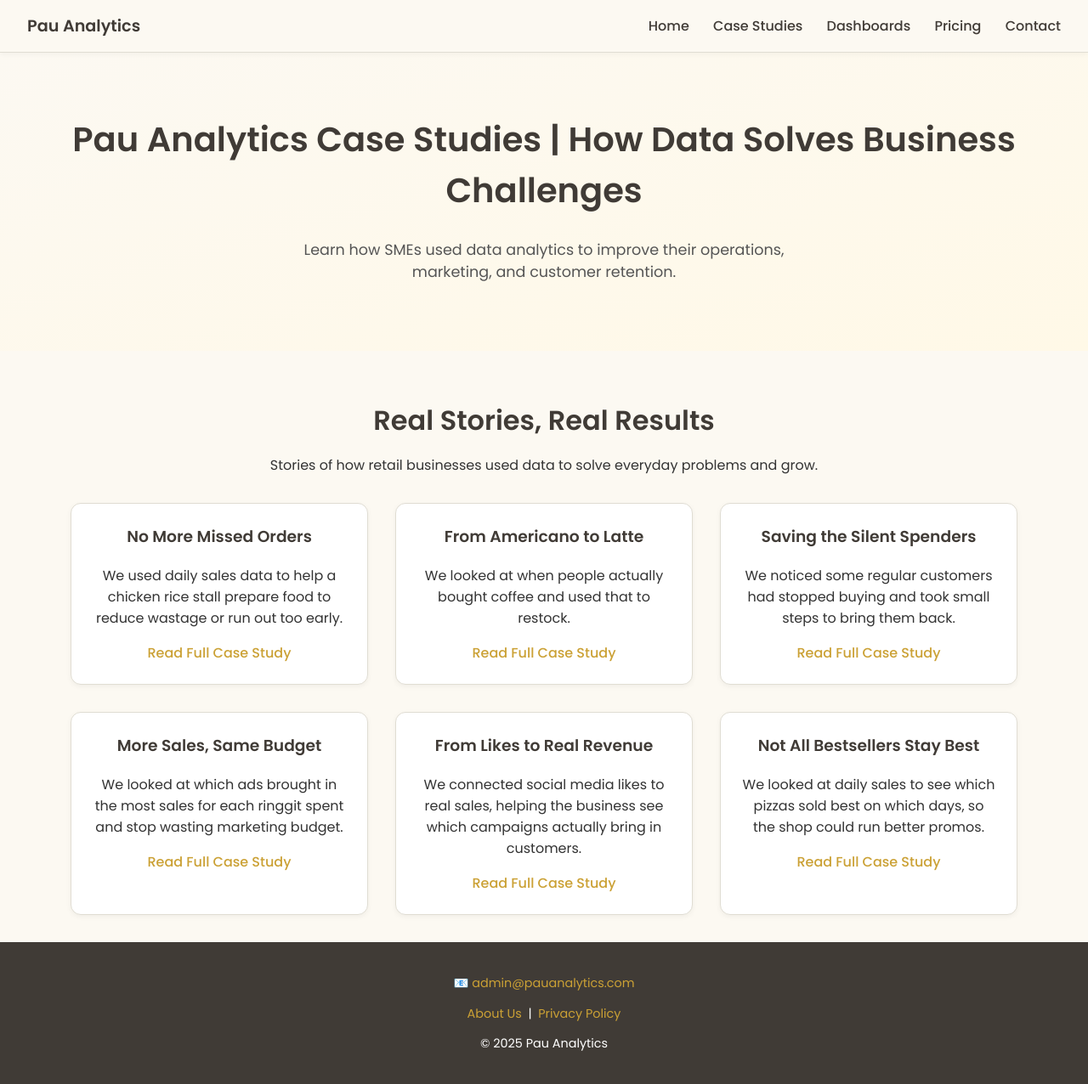
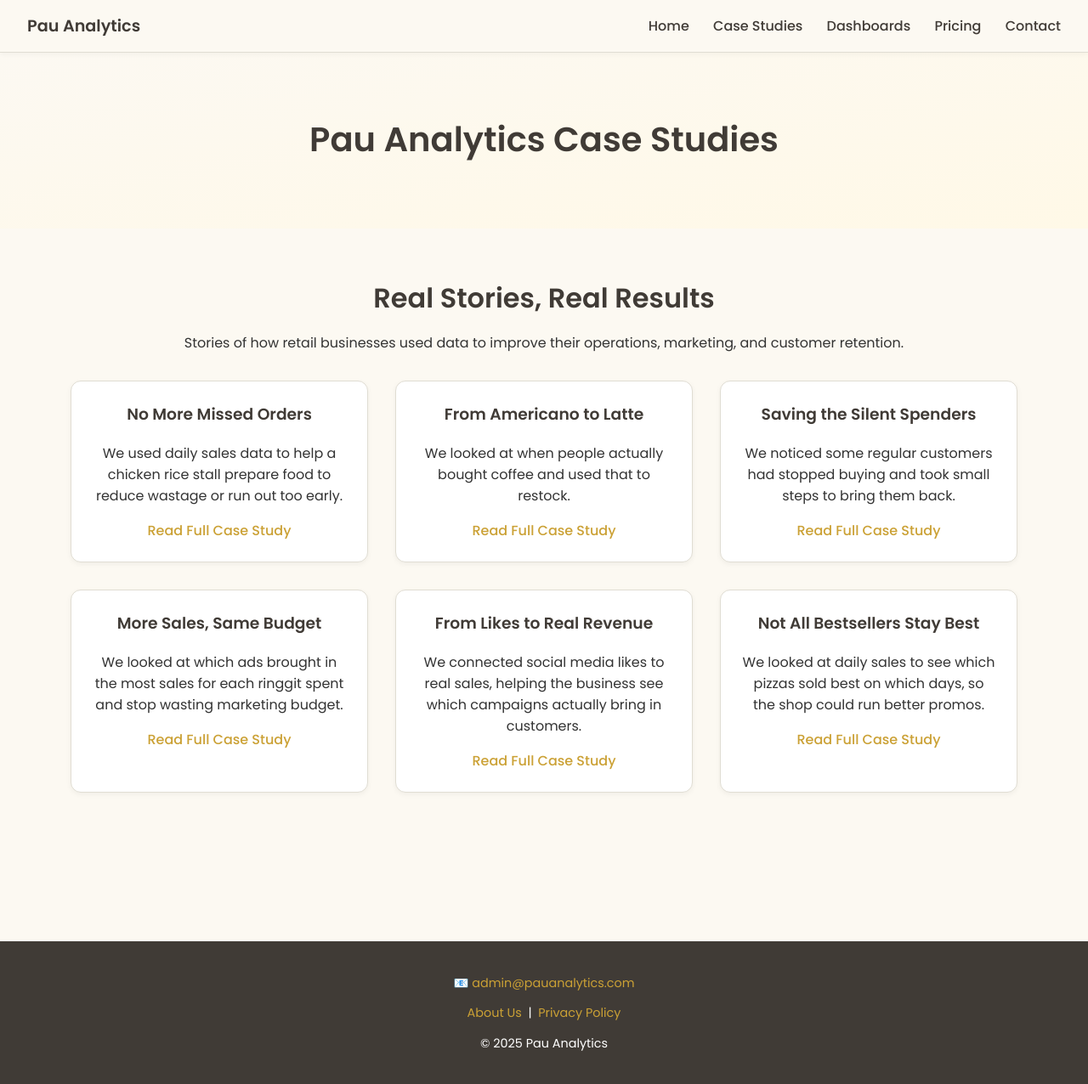
Before and after one commit to lyven81/pinnacles-learning-website, a Jekyll site: the page case-studies.html, which Jekyll copies as it is, in a window 1280 px wide and 1277 px high. Shown: the whole window at 85% size. Built offline with Jekyll 4.4.1, drawn with Linux system fonts in a browser that asks for light colours.

Commit message:
Update case-studies.html

```diff
--- a/case-studies.html
+++ b/case-studies.html
@@ -259,14 +259,13 @@
   </div>
 
   <header>
-  <h1>Pau Analytics Case Studies | How Data Solves Business Challenges</h1>
-  <p>Learn how SMEs used data analytics to improve their operations, marketing, and customer retention.</p>
+  <h1>Pau Analytics Case Studies</h1>
 </header>
 
   <div class="container">
     <section class="intro">
        <h2>Real Stories, Real Results</h2>
-      <p>Stories of how retail businesses used data to solve everyday problems and grow.</p>
+      <p>Stories of how retail businesses used data to improve their operations, marketing, and customer retention.</p>
     </section>
 
     <div class="case-grid">
```
